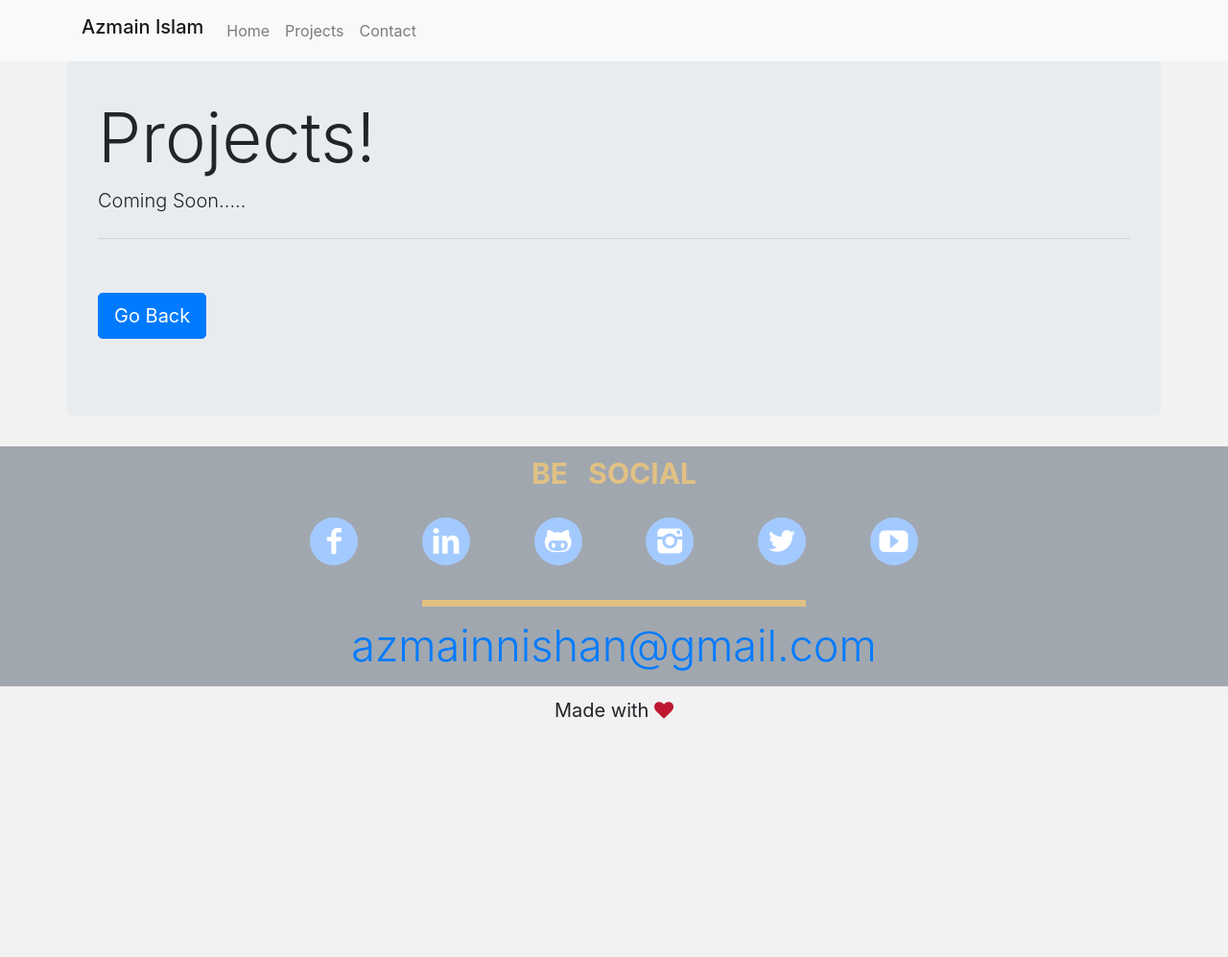
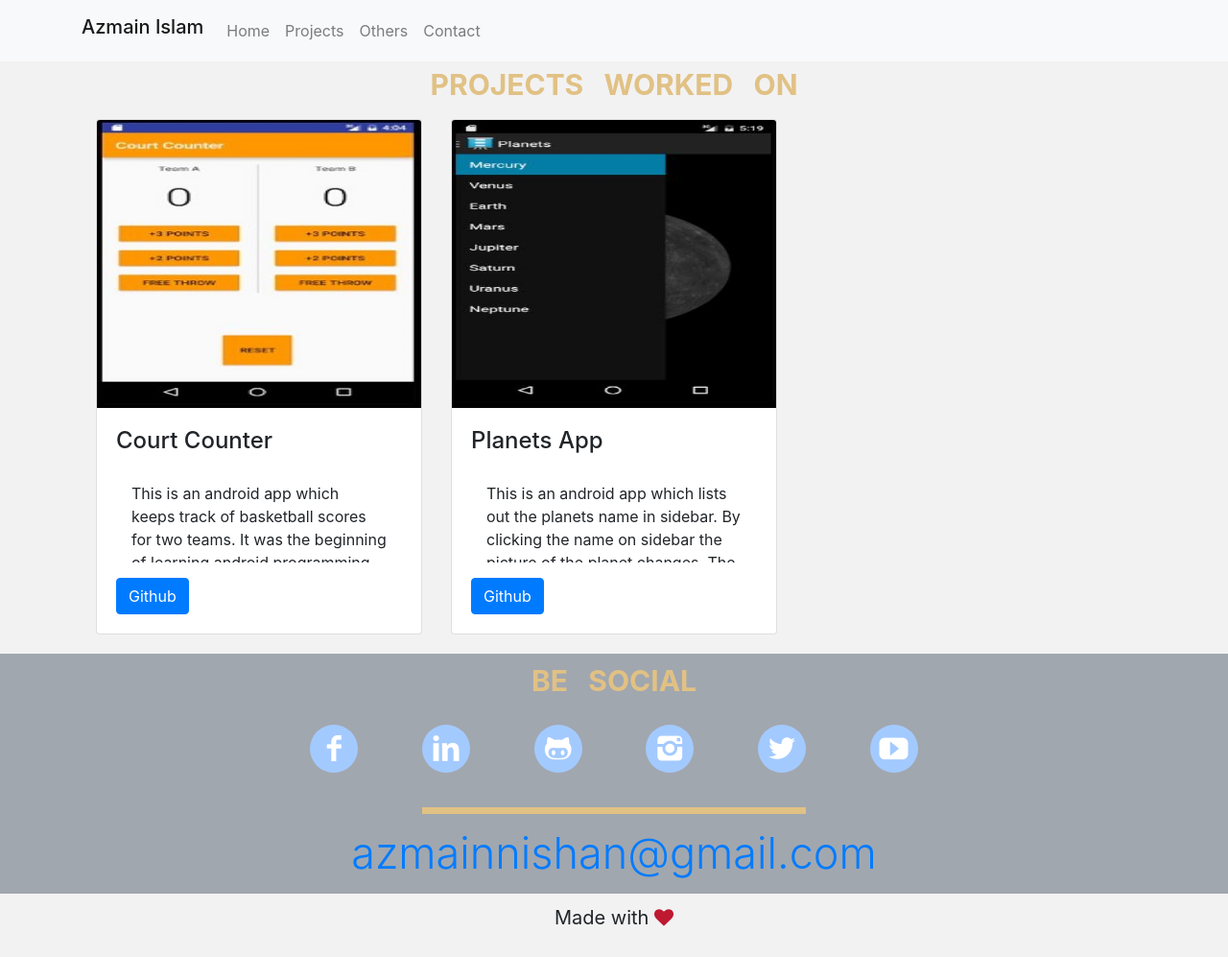
Before and after one commit to azmain/azmain.github.io, a Jekyll site: the page built from projects/index.html, in a window 1280 px wide and 997 px high. Shown: the whole window at 96% size. Built offline with Jekyll 4.4.1, drawn with Linux system fonts in a browser that asks for light colours; nearby versions of some CDN libraries; Markdown is read by kramdown in place of the engine named in the settings.

Commit message:
two projects added

```diff
--- a/_data/portfolio.yml
+++ b/_data/portfolio.yml
@@ -7,7 +7,7 @@ navigation:
 -  {name: About, url: '#about'}
 -  {name: Skills, url: '#skills'}
 -  {name: Contact, url: '#contact'}
--  {name: Works, url: 'work/'}
+-  {name: Projects, url: 'projects/'}
 
 
 #skills
@@ -33,5 +33,6 @@ social:
 #work
 work:
   - {name: Home, url: '/' }
-  - {name: Projects, url: '#skills'}
+  - {name: Projects, url: '#projects'}
+  - {name: Others, url: '../others/'}
   - {name: Contact, url: '#contact'}
--- /dev/null
+++ b/_data/projects.yml
@@ -0,0 +1,20 @@
+
+
+projects:
+  - {
+      img: '../assets/img/cc.jpg',
+      title: 'Court Counter',
+      text: 'This is an android app which keeps track of basketball scores for two teams.
+           It was the beginning of learning android programming in Android Studio.',
+      link: 'https://github.com/azmain/CourtCounterApp',
+      go: 'Github'
+    }
+  - {
+      img: '../assets/img/planets.jpg',
+      title: 'Planets App',
+      text: 'This is an android app which lists out the planets name in sidebar.
+            By clicking the name on sidebar the picture of the planet changes.
+            The search button takes us to google search for the selected planet.',
+      link: 'https://github.com/azmain/Planet-App',
+      go: 'Github'
+    }
--- /dev/null
+++ b/_includes/projects/projects.html
@@ -0,0 +1,31 @@
+<section class="projects">
+	<div class="container">
+		<h3 id="projects">Projects &nbsp; Worked &nbsp; On</h3>
+
+
+
+		<div class="container">
+			<div class="row">
+
+			{% for project in site.data.projects.projects %}
+
+				<div class="col-md-4 d-flex align-items-stretch">
+					<div class="card">
+						<div class="zoom">
+							<img class="card-img-top img-fluid" src="{{ project.img }}" alt="{{ project.title }}">
+						</div>
+						<div class="card-body">
+							<h4 class="card-title">{{ project.title}}</h4>
+							<p class="card-text scroll-box">{{ project.text }}</p>
+							<a href="{{ project.link }}" class="btn btn-primary">{{ project.go}}</a>
+						</div>
+					</div>
+				</div>
+
+			{% endfor %}
+
+			</div>
+		</div>
+
+	</div>
+</section>
--- a/_layouts/default.html
+++ b/_layouts/default.html
@@ -12,6 +12,7 @@ title: Azmain Islam
   <!-- Bootstrap -->
   <link rel="shortcut icon" href="{{ site.url }}/assets/img/favicon.ico" style="border-radius: 50px" />
   <link rel="stylesheet" href="/assets/css/main.css">
+  <link rel="stylesheet" href="https://maxcdn.bootstrapcdn.com/bootstrap/4.0.0/css/bootstrap.min.css" integrity="sha384-Gn5384xqQ1aoWXA+058RXPxPg6fy4IWvTNh0E263XmFcJlSAwiGgFAW/dAiS6JXm" crossorigin="anonymous">
   <link rel="stylesheet" href="https://maxcdn.bootstrapcdn.com/bootstrap/3.3.7/css/bootstrap.min.css">
   <link rel="stylesheet" href="https://maxcdn.bootstrapcdn.com/font-awesome/4.7.0/css/font-awesome.min.css">
 
--- a/assets/css/3-sections/_-sections-dir.sass
+++ b/assets/css/3-sections/_-sections-dir.sass
@@ -1,5 +1,6 @@
 @import 'header'
 @import 'about'
 @import 'skills'
+@import 'projects'
 @import 'contact'
 @import 'footer'
--- a/assets/css/3-sections/_header.sass
+++ b/assets/css/3-sections/_header.sass
@@ -4,6 +4,7 @@ header
 	position: fixed
 	top: 0
 	width: 100%
+	z-index: 1
 	//margin-bottom: 30px
 
 	.logo
--- /dev/null
+++ b/assets/css/3-sections/_projects.sass
@@ -0,0 +1,37 @@
+.projects
+	//height: 100vh
+	margin-top: 70px
+	background: #f2f2f2
+
+	h3
+		@extend %small-bold
+		color: $accent
+		text-align: center
+		//margin-top: 50px
+		padding-bottom: 10px
+
+	.card
+		margin-bottom: 20px
+		max-height: 600px
+
+	.scroll-box
+		overflow-y: scroll
+		height: 100px
+		padding: 1rem
+
+	.card-img-top
+		height: 300px
+
+	.zoom
+
+		position: relative
+		overflow: hidden
+	.zoom:hover img
+		transform: scale(1.1)
+		-moz-transform: scale(1.1)
+		-webkit-transform: scale(1.1)
+
+	.zoom img
+		transition : all 0.3s
+		-moz-transition: all 0.3s
+		-webkit-transition: all 0.3s
--- a/work/index.html
+++ b/projects/index.html
@@ -1,12 +1,12 @@
 ---
-layout: work
+layout: projects
 title: Azmain Nishan
 ---
 <body class="admin">
 
-  {% include work/work-nav.html %}
+  {% include projects/work-nav.html %}
 
-  {% include work/projects.html %}
+  {% include projects/projects.html %}
 
   {% include contact.html %}
 
```
Also changed, not shown: _includes/projects/project.html (renamed from _includes/work/projects.html), _includes/projects/work-nav.html (renamed from _includes/work/work-nav.html), _layouts/projects.html (renamed from _layouts/work.html), assets/img/cc.jpg (added), assets/img/planets.jpg (added).
